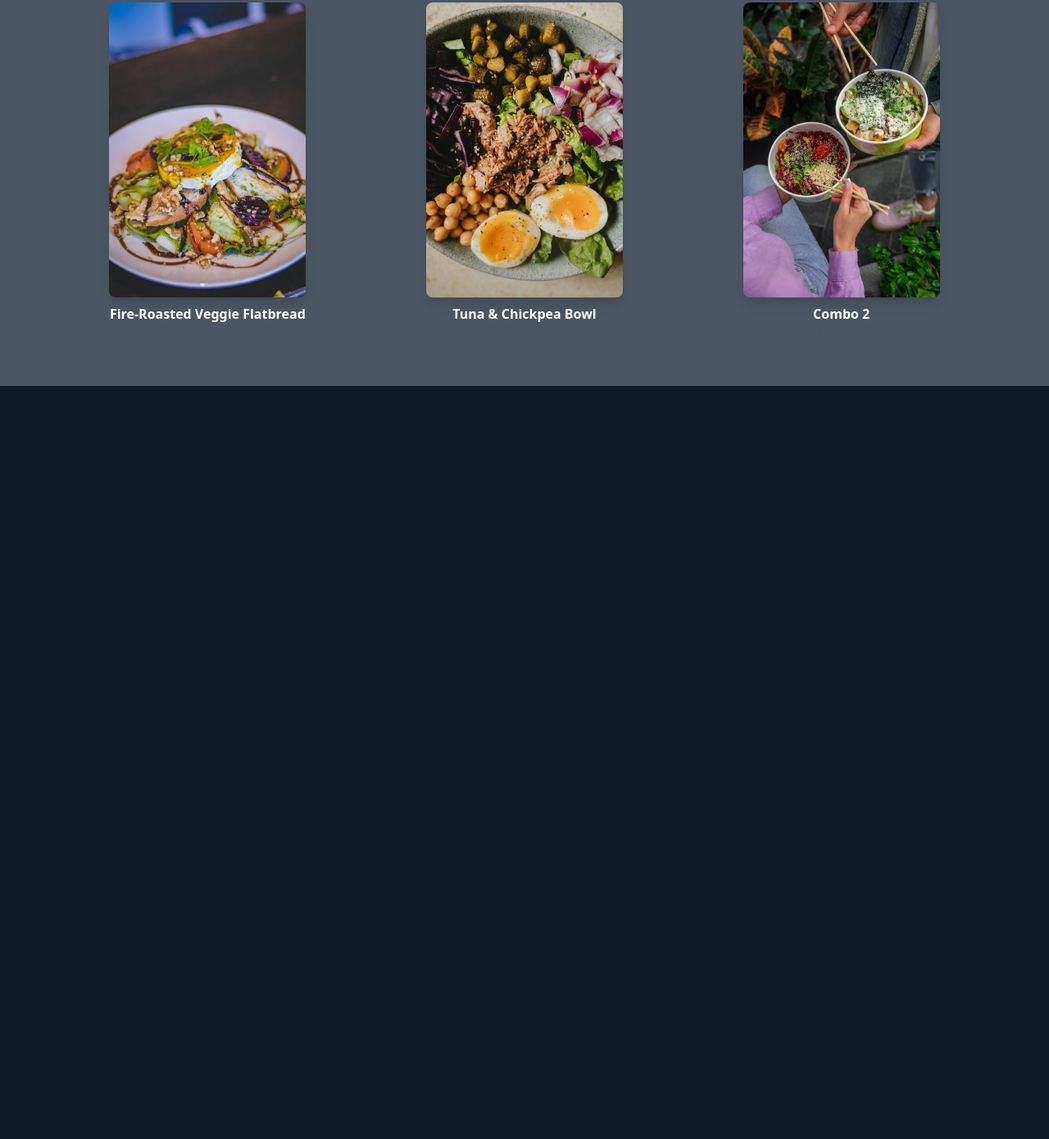
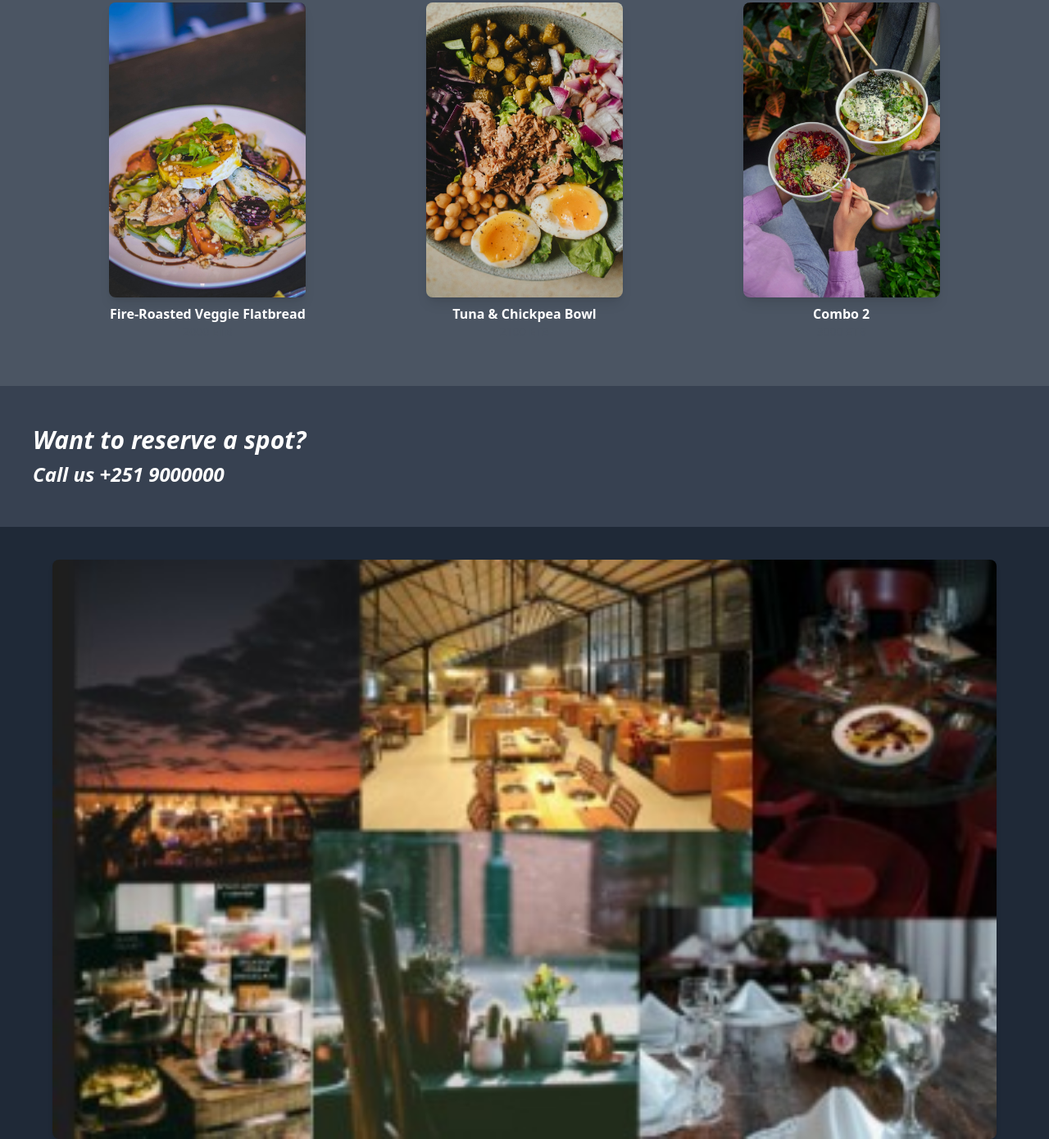
Before and after one commit to AbereTruphenah/savor-restaurant-web, a website: page index.html in a window 1280 px wide. Shown: the part 1977-3367 px from the top of the page at 82% size. Before the commit the page ends 2448 px from the top, so only its background shows below. Drawn offline with nearby package versions, Linux system fonts and the light colour scheme.

Commit message:
Added the reserve section

```diff
--- a/index.html
+++ b/index.html
@@ -132,6 +132,18 @@
         </div>
       </div>
     </section>
+
+    <!-- Reserve Section -->
+    <section class="bg-gray-700 py-12 text-left pl-10">
+      <h2 class="text-3xl font-semibold text-white-300 italic">Want to reserve a spot?</h2>
+      <p class="text-2xl font-bold mt-2 text-white italic">Call us +251 9000000</p>
+    </section>
+
+    <section class="bg-gray-800 py-10 px-6">
+      <div class="max-w-6xl mx-auto">
+        <img src="Assets/m.jpg" alt="Restaurant Collage" class="rounded-lg shadow-md w-full">
+      </div>
+    </section>
   </main>
 </body>
 
```
